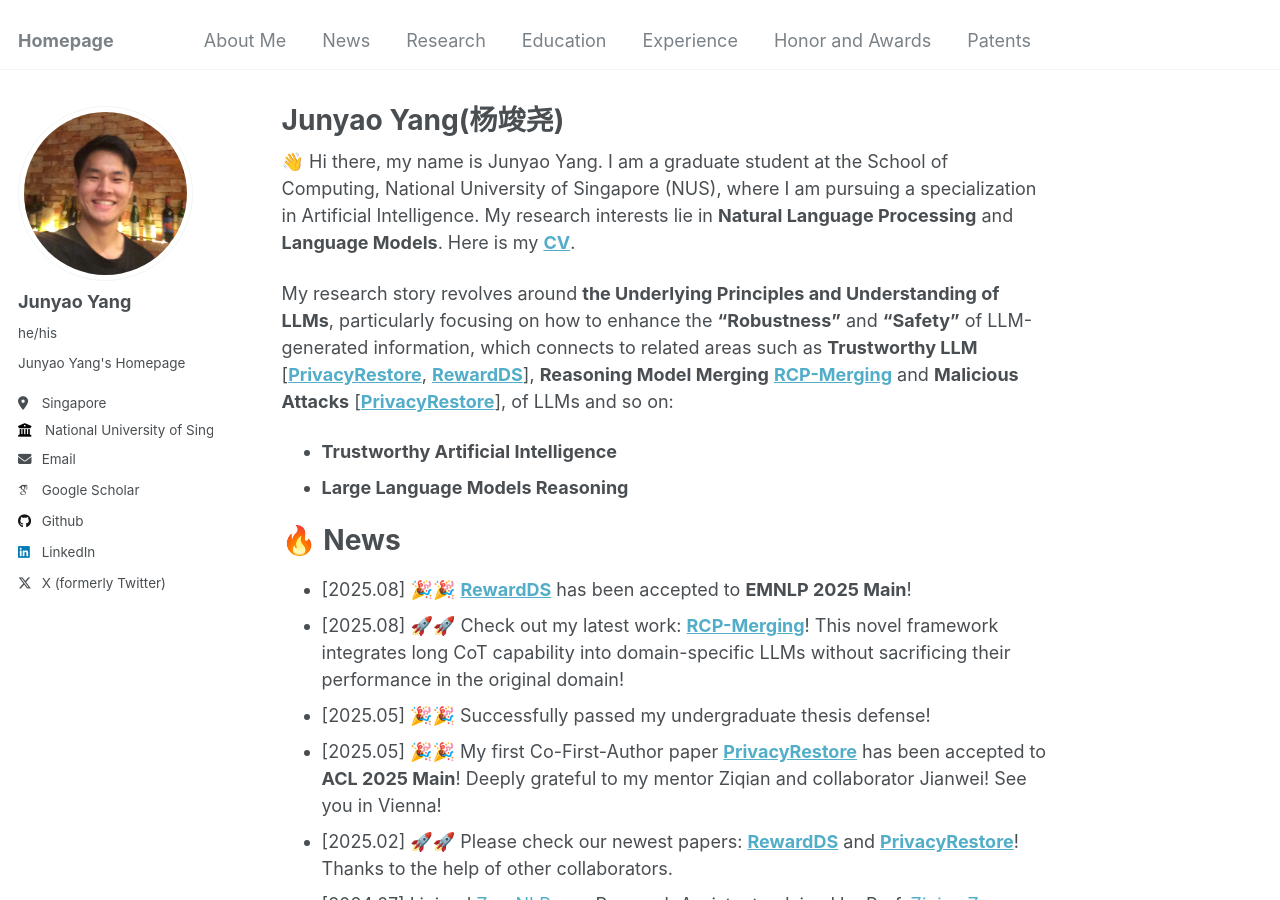
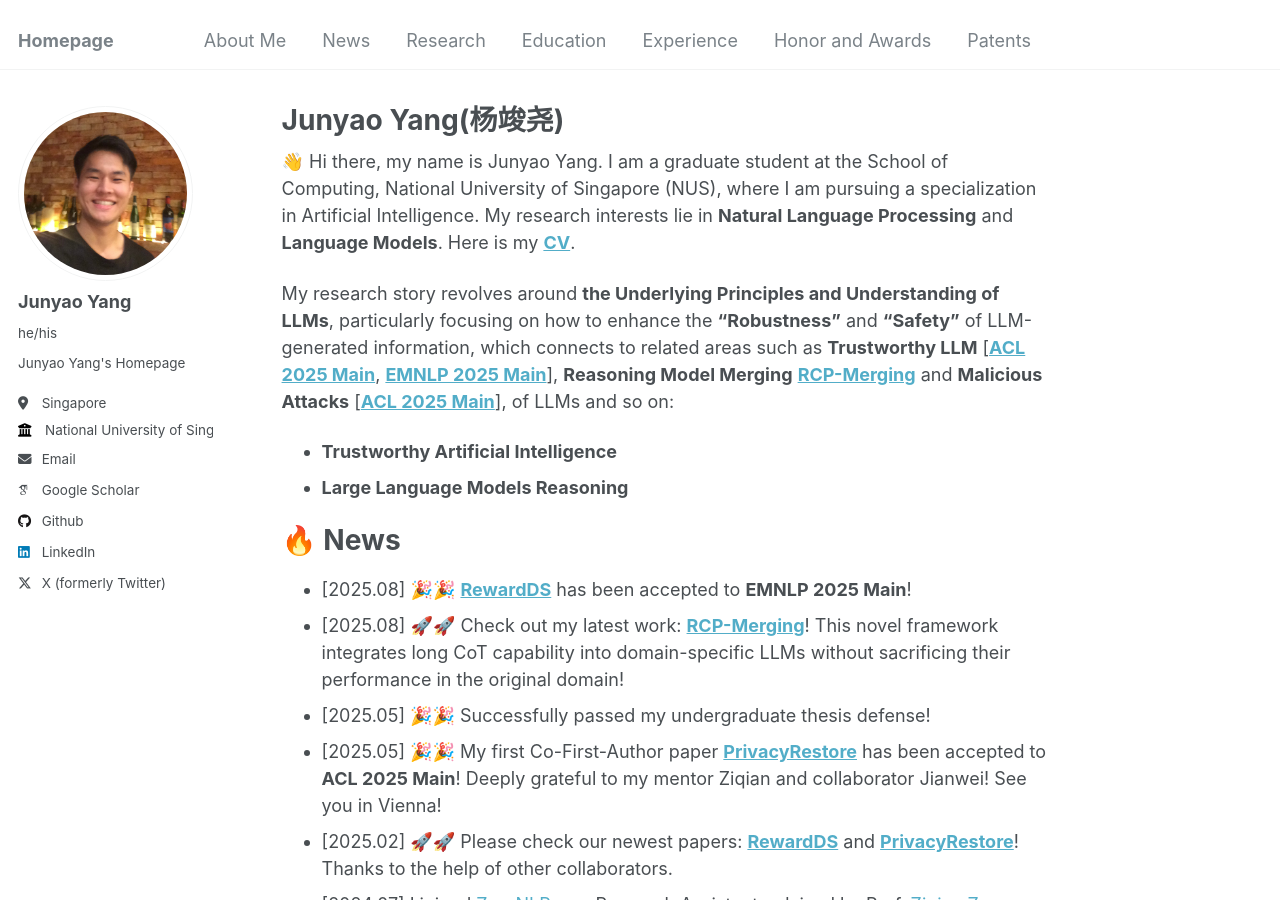
Before and after one commit to jyyang26/jyyang26.github.io, a Jekyll site: the page built from _pages/about.md, in a window 1280 px wide and 900 px high. Built offline with Jekyll 4.4.1, drawn with Linux system fonts in a browser that asks for light colours; some web fonts are replaced.

Commit message:
Update about.md

```diff
--- a/_pages/about.md
+++ b/_pages/about.md
@@ -9,7 +9,7 @@ redirect_from:
 
 👋 Hi there, my name is Junyao Yang. I am a graduate student at the School of Computing, National University of Singapore (NUS), where I am pursuing a specialization in Artificial Intelligence. My research interests lie in **Natural Language Processing** and **Language Models**. Here is my **[CV](https://drive.google.com/file/d/17UEE4NB9HbyNba8TwQ5oO3y3Tu7hwhZm/view?usp=sharing)**.
 
-My research story revolves around **the Underlying Principles and Understanding of LLMs**, particularly focusing on how to enhance the **"Robustness"** and **"Safety"** of LLM-generated information, which connects to related areas such as **Trustworthy LLM** [**[PrivacyRestore](https://arxiv.org/abs/2406.01394)**, **[RewardDS](https://arxiv.org/abs/2502.18517)**], **Reasoning Model Merging** **[RCP-Merging](https://arxiv.org/abs/2508.03140)** and **Malicious Attacks** [**[PrivacyRestore](https://arxiv.org/abs/2406.01394)**], of LLMs and so on:
+My research story revolves around **the Underlying Principles and Understanding of LLMs**, particularly focusing on how to enhance the **"Robustness"** and **"Safety"** of LLM-generated information, which connects to related areas such as **Trustworthy LLM** [**[ACL 2025 Main](https://arxiv.org/abs/2406.01394)**, **[EMNLP 2025 Main](https://arxiv.org/abs/2502.18517)**], **Reasoning Model Merging** **[RCP-Merging](https://arxiv.org/abs/2508.03140)** and **Malicious Attacks** [**[ACL 2025 Main](https://arxiv.org/abs/2406.01394)**], of LLMs and so on:
 
 - **Trustworthy Artificial Intelligence**
 - **Large Language Models Reasoning**
```
